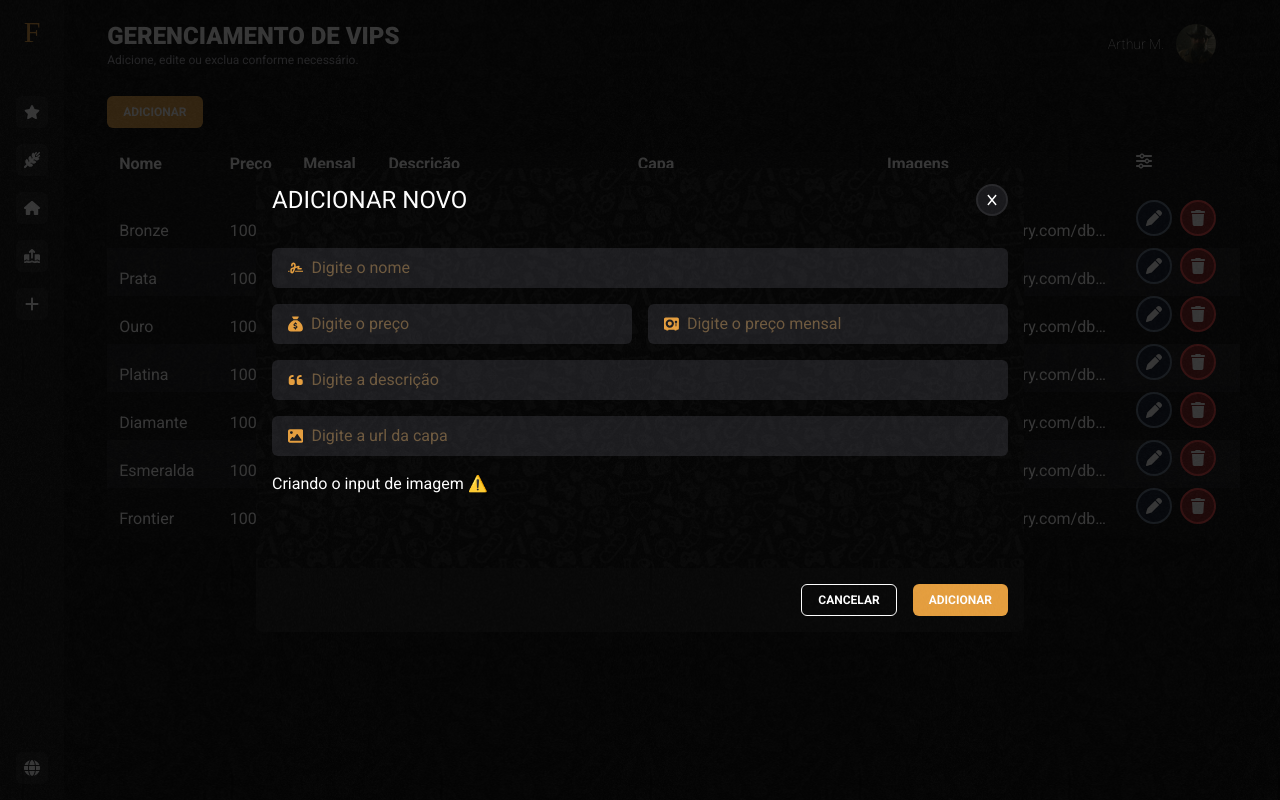
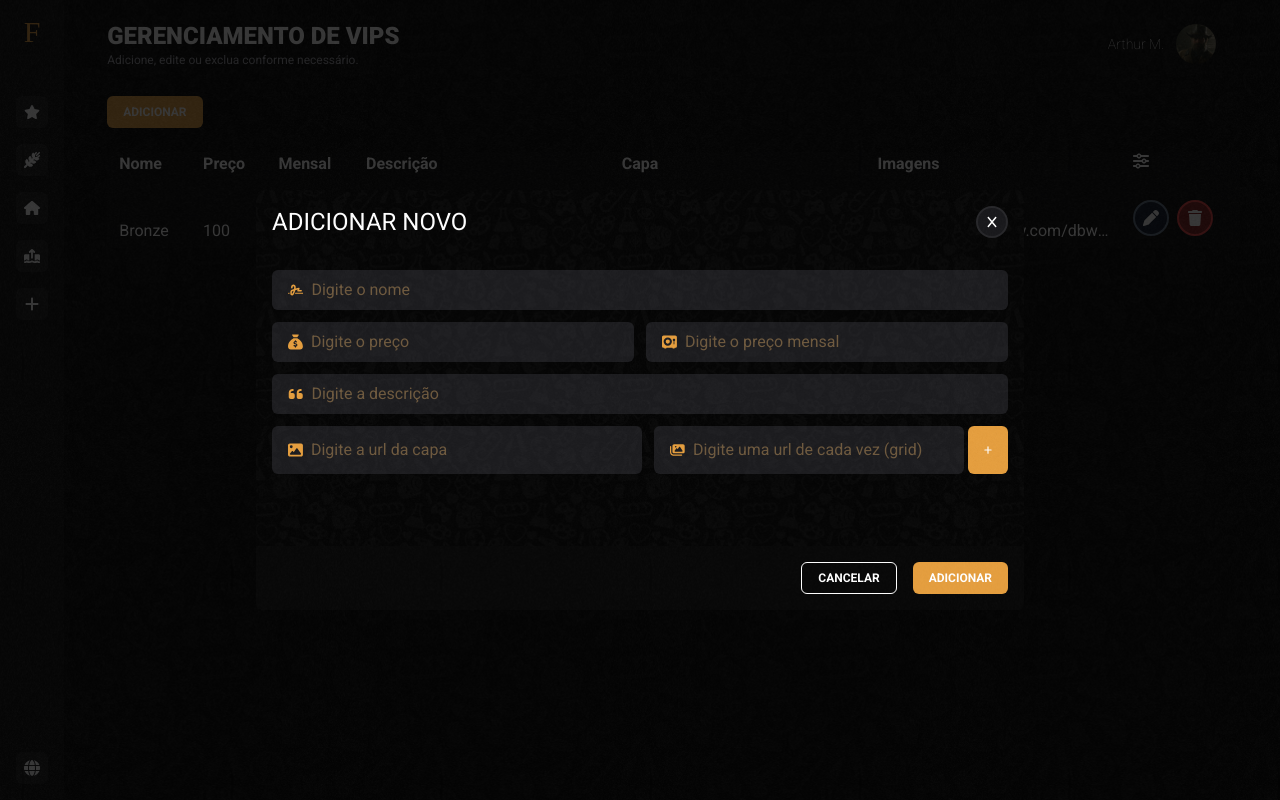
Before and after one commit to edsoncamargo/frontier, a React (Vite) app in the folder web/: page /admin/dashboard in a window 1280 px wide. Both pictures are taken after a click on the button "ADICIONAR". Built offline with nearby package versions, Linux system fonts and the light colour scheme; a web font is replaced by a local one.

Commit message:
wip: forms to add item

```diff
--- a/web/src/components/buttons/button.tsx
+++ b/web/src/components/buttons/button.tsx
@@ -14,6 +14,7 @@ const button = tv({
     },
     size: {
       sm: 'h-8 text-xs',
+      send: 'w-10',
     },
   },
   defaultVariants: {
--- a/web/src/pages/admin/dashboard/panel/panel.dashboard.admin.tsx
+++ b/web/src/pages/admin/dashboard/panel/panel.dashboard.admin.tsx
@@ -1,4 +1,4 @@
-import { FaPen, FaSliders, FaTrash, FaX } from 'react-icons/fa6';
+import { FaPen, FaPlus, FaSliders, FaTrash, FaX } from 'react-icons/fa6';
 import { Form, Formik, FormikHelpers } from 'formik';
 
 import { Button } from '../../../../components/buttons/button';
@@ -21,8 +21,8 @@ type DataType = {
 
 export interface InputField {
   field: string;
-  placeholder: string;
-  icon: React.ReactNode;
+  placeholder?: string;
+  icon?: React.ReactNode;
 }
 
 export interface FormInputs {
@@ -60,7 +60,7 @@ export function PanelDashboard({ structure }: Readonly<PanelType>) {
       const inputsName = Object.keys(inputs);
 
       return (
-        <div key={inputsName.toString()} className='flex gap-4'>
+        <div key={inputsName.toString()} className='flex gap-3'>
           {inputsName.map((field) => {
             const inputType = inputs[field].field;
             const inputIcon = inputs[field].icon;
@@ -80,10 +80,21 @@ export function PanelDashboard({ structure }: Readonly<PanelType>) {
               );
             } else {
               return (
-                <div key={field}>
-                  <span className='text-paragraph-50'>
-                    Criando o input de imagem ⚠️
-                  </span>
+                <div className='flex gap-1 w-full' key={field}>
+                  <Input>
+                    {inputIcon}
+                    <Input.Field
+                      id={field}
+                      name={field}
+                      type='url'
+                      placeholder={inputs[field].placeholder}
+                      autoComplete='off'
+                    />
+                  </Input>
+
+                  <Button type='button' size='send'>
+                    <FaPlus />
+                  </Button>
                 </div>
               );
             }
@@ -125,90 +136,6 @@ export function PanelDashboard({ structure }: Readonly<PanelType>) {
       images:
         'http://res.cloudinary.com/dbwpfdu30/image/upload/v1723649165/frontier/vips/vgegtq8jkxbwiqwwum0y.jpg',
     },
-    {
-      id: 1,
-      type: 'Prata',
-      price: 100.0,
-      monthly_price: 25.0,
-      description:
-        'http://res.cloudinary.com/dbwpfdu30/image/upload/v1723649165/frontier/vips/vgegtq8jkxbwiqwwum0y.jpg',
-
-      cover: [
-        'http://res.cloudinary.com/dbwpfdu30/image/upload/v1723649165/frontier/vips/vgegtq8jkxbwiqwwum0y.jpg',
-      ],
-      images:
-        'http://res.cloudinary.com/dbwpfdu30/image/upload/v1723649165/frontier/vips/vgegtq8jkxbwiqwwum0y.jpg',
-    },
-    {
-      id: 1,
-      type: 'Ouro',
-      price: 100.0,
-      monthly_price: 25.0,
-      description:
-        'http://res.cloudinary.com/dbwpfdu30/image/upload/v1723649165/frontier/vips/vgegtq8jkxbwiqwwum0y.jpg',
-
-      cover: [
-        'http://res.cloudinary.com/dbwpfdu30/image/upload/v1723649165/frontier/vips/vgegtq8jkxbwiqwwum0y.jpg',
-      ],
-      images:
-        'http://res.cloudinary.com/dbwpfdu30/image/upload/v1723649165/frontier/vips/vgegtq8jkxbwiqwwum0y.jpg',
-    },
-    {
-      id: 1,
-      type: 'Platina',
-      price: 100.0,
-      monthly_price: 25.0,
-      description:
-        'http://res.cloudinary.com/dbwpfdu30/image/upload/v1723649165/frontier/vips/vgegtq8jkxbwiqwwum0y.jpg',
-
-      cover: [
-        'http://res.cloudinary.com/dbwpfdu30/image/upload/v1723649165/frontier/vips/vgegtq8jkxbwiqwwum0y.jpg',
-      ],
-      images:
-        'http://res.cloudinary.com/dbwpfdu30/image/upload/v1723649165/frontier/vips/vgegtq8jkxbwiqwwum0y.jpg',
-    },
-    {
-      id: 1,
-      type: 'Diamante',
-      price: 100.0,
-      monthly_price: 25.0,
-      description:
-        'http://res.cloudinary.com/dbwpfdu30/image/upload/v1723649165/frontier/vips/vgegtq8jkxbwiqwwum0y.jpg',
-
-      cover: [
-        'http://res.cloudinary.com/dbwpfdu30/image/upload/v1723649165/frontier/vips/vgegtq8jkxbwiqwwum0y.jpg',
-      ],
-      images:
-        'http://res.cloudinary.com/dbwpfdu30/image/upload/v1723649165/frontier/vips/vgegtq8jkxbwiqwwum0y.jpg',
-    },
-    {
-      id: 1,
-      type: 'Esmeralda',
-      price: 100.0,
-      monthly_price: 25.0,
-      description:
-        'http://res.cloudinary.com/dbwpfdu30/image/upload/v1723649165/frontier/vips/vgegtq8jkxbwiqwwum0y.jpg',
-
-      cover: [
-        'http://res.cloudinary.com/dbwpfdu30/image/upload/v1723649165/frontier/vips/vgegtq8jkxbwiqwwum0y.jpg',
-      ],
-      images:
-        'http://res.cloudinary.com/dbwpfdu30/image/upload/v1723649165/frontier/vips/vgegtq8jkxbwiqwwum0y.jpg',
-    },
-    {
-      id: 1,
-      type: 'Frontier',
-      price: 100.0,
-      monthly_price: 25.0,
-      description:
-        'http://res.cloudinary.com/dbwpfdu30/image/upload/v1723649165/frontier/vips/vgegtq8jkxbwiqwwum0y.jpg',
-
-      cover: [
-        'http://res.cloudinary.com/dbwpfdu30/image/upload/v1723649165/frontier/vips/vgegtq8jkxbwiqwwum0y.jpg',
-      ],
-      images:
-        'http://res.cloudinary.com/dbwpfdu30/image/upload/v1723649165/frontier/vips/vgegtq8jkxbwiqwwum0y.jpg',
-    },
   ];
 
   function getModalContent() {
@@ -234,7 +161,7 @@ export function PanelDashboard({ structure }: Readonly<PanelType>) {
             {() => (
               <Form className='flex flex-col gap-6'>
                 <Modal.Body>
-                  <div className='flex flex-col gap-4'>
+                  <div className='flex flex-col gap-3'>
                     {generateDynamicForm()}
                   </div>
                 </Modal.Body>
--- a/web/src/pages/admin/dashboard/root.dashboard.admin.tsx
+++ b/web/src/pages/admin/dashboard/root.dashboard.admin.tsx
@@ -1,5 +1,6 @@
 import {
   FaImage,
+  FaImages,
   FaQuoteLeft,
   FaSackDollar,
   FaSignature,
@@ -18,35 +19,6 @@ export function RootDashboard() {
       case 'farms':
         return {
           panelTitle: 'Farms',
-          forms: {
-            type: 'string',
-          },
-        };
-      case 'houses':
-        return {
-          panelTitle: 'Houses',
-          forms: {
-            type: 'string',
-          },
-        };
-      case 'upgrades':
-        return {
-          panelTitle: 'Upgrades',
-          forms: {
-            type: 'string',
-          },
-        };
-      case 'extras':
-        return {
-          panelTitle: 'Extras',
-          forms: {
-            type: 'string',
-          },
-        };
-
-      default:
-        return {
-          panelTitle: 'Vips',
           forms: [
             {
               type: {
@@ -84,6 +56,187 @@ export function RootDashboard() {
             {
               images: {
                 field: 'image',
+                icon: <FaImages />,
+              },
+            },
+          ],
+        };
+      case 'houses':
+        return {
+          panelTitle: 'Houses',
+          forms: [
+            {
+              type: {
+                field: 'string',
+                placeholder: 'Digite o nome',
+                icon: <FaSignature />,
+              },
+            },
+            {
+              price: {
+                field: 'number',
+                placeholder: 'Digite o preço',
+                icon: <FaSackDollar />,
+              },
+              monthly_price: {
+                field: 'number',
+                placeholder: 'Digite o preço mensal',
+                icon: <FaVault />,
+              },
+            },
+            {
+              description: {
+                field: 'string',
+                placeholder: 'Digite a descrição',
+                icon: <FaQuoteLeft />,
+              },
+            },
+            {
+              cover: {
+                field: 'string',
+                placeholder: 'Digite a url da capa',
+                icon: <FaImage />,
+              },
+            },
+            {
+              images: {
+                field: 'image',
+                icon: <FaImages />,
+              },
+            },
+          ],
+        };
+      case 'upgrades':
+        return {
+          panelTitle: 'Upgrades',
+          forms: [
+            {
+              type: {
+                field: 'string',
+                placeholder: 'Digite o nome',
+                icon: <FaSignature />,
+              },
+            },
+            {
+              price: {
+                field: 'number',
+                placeholder: 'Digite o preço',
+                icon: <FaSackDollar />,
+              },
+              monthly_price: {
+                field: 'number',
+                placeholder: 'Digite o preço mensal',
+                icon: <FaVault />,
+              },
+            },
+            {
+              description: {
+                field: 'string',
+                placeholder: 'Digite a descrição',
+                icon: <FaQuoteLeft />,
+              },
+            },
+            {
+              cover: {
+                field: 'string',
+                placeholder: 'Digite a url da capa',
+                icon: <FaImage />,
+              },
+            },
+            {
+              images: {
+                field: 'image',
+                icon: <FaImages />,
+              },
+            },
+          ],
+        };
+      case 'extras':
+        return {
+          panelTitle: 'Extras',
+          forms: [
+            {
+              type: {
+                field: 'string',
+                placeholder: 'Digite o nome',
+                icon: <FaSignature />,
+              },
+            },
+            {
+              price: {
+                field: 'number',
+                placeholder: 'Digite o preço',
+                icon: <FaSackDollar />,
+              },
+              monthly_price: {
+                field: 'number',
+                placeholder: 'Digite o preço mensal',
+                icon: <FaVault />,
+              },
+            },
+            {
+              description: {
+                field: 'string',
+                placeholder: 'Digite a descrição',
+                icon: <FaQuoteLeft />,
+              },
+            },
+            {
+              cover: {
+                field: 'string',
+                placeholder: 'Digite a url da capa',
+                icon: <FaImage />,
+              },
+            },
+            {
+              images: {
+                field: 'image',
+                icon: <FaImages />,
+              },
+            },
+          ],
+        };
+
+      default:
+        return {
+          panelTitle: 'Vips',
+          forms: [
+            {
+              type: {
+                field: 'string',
+                placeholder: 'Digite o nome',
+                icon: <FaSignature />,
+              },
+            },
+            {
+              price: {
+                field: 'number',
+                placeholder: 'Digite o preço',
+                icon: <FaSackDollar />,
+              },
+              monthly_price: {
+                field: 'number',
+                placeholder: 'Digite o preço mensal',
+                icon: <FaVault />,
+              },
+            },
+            {
+              description: {
+                field: 'string',
+                placeholder: 'Digite a descrição',
+                icon: <FaQuoteLeft />,
+              },
+            },
+            {
+              cover: {
+                field: 'url',
+                placeholder: 'Digite a url da capa',
+                icon: <FaImage />,
+              },
+              images: {
+                field: 'image',
+                placeholder: 'Digite uma url de cada vez (grid)',
+                icon: <FaImages />,
               },
             },
           ],
```
